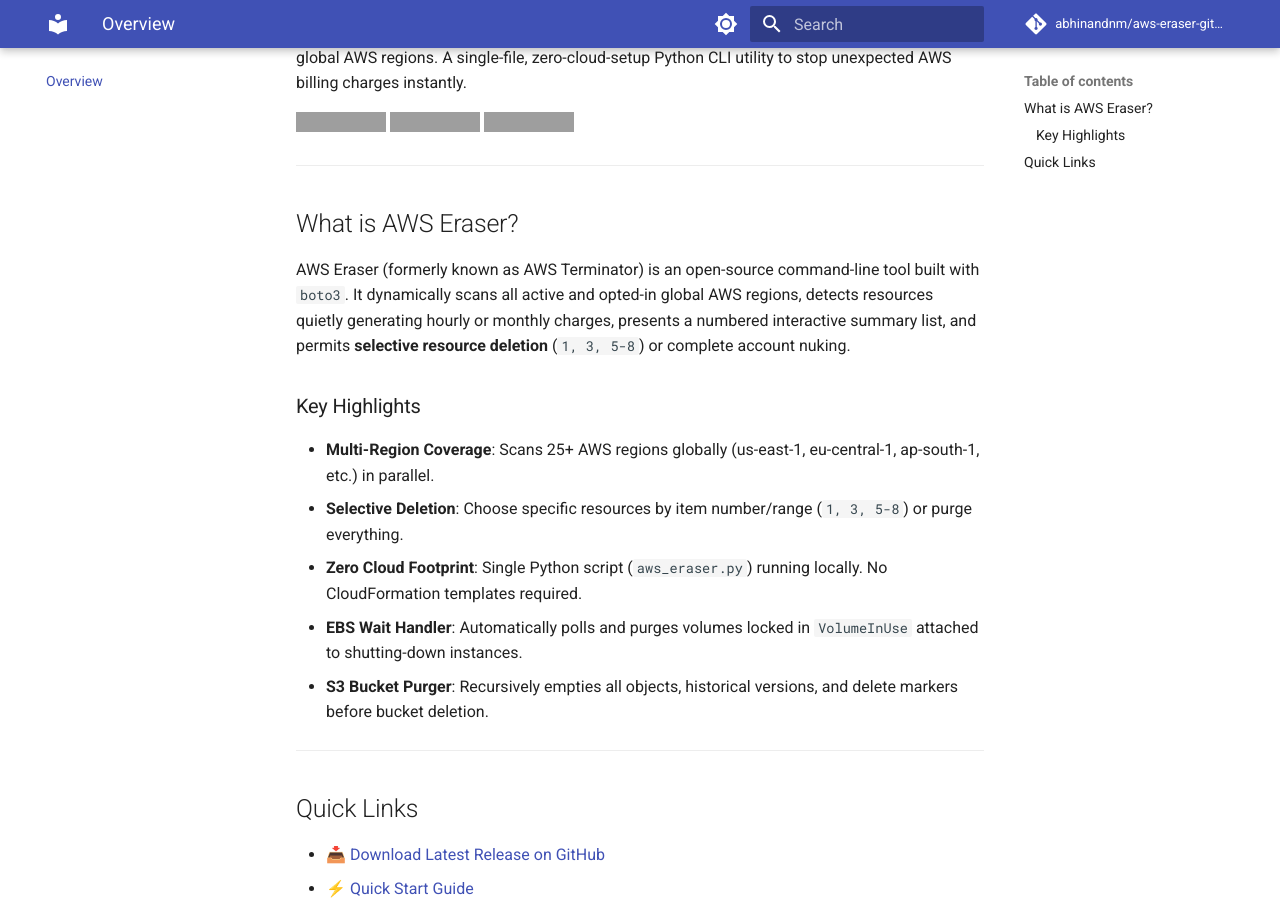
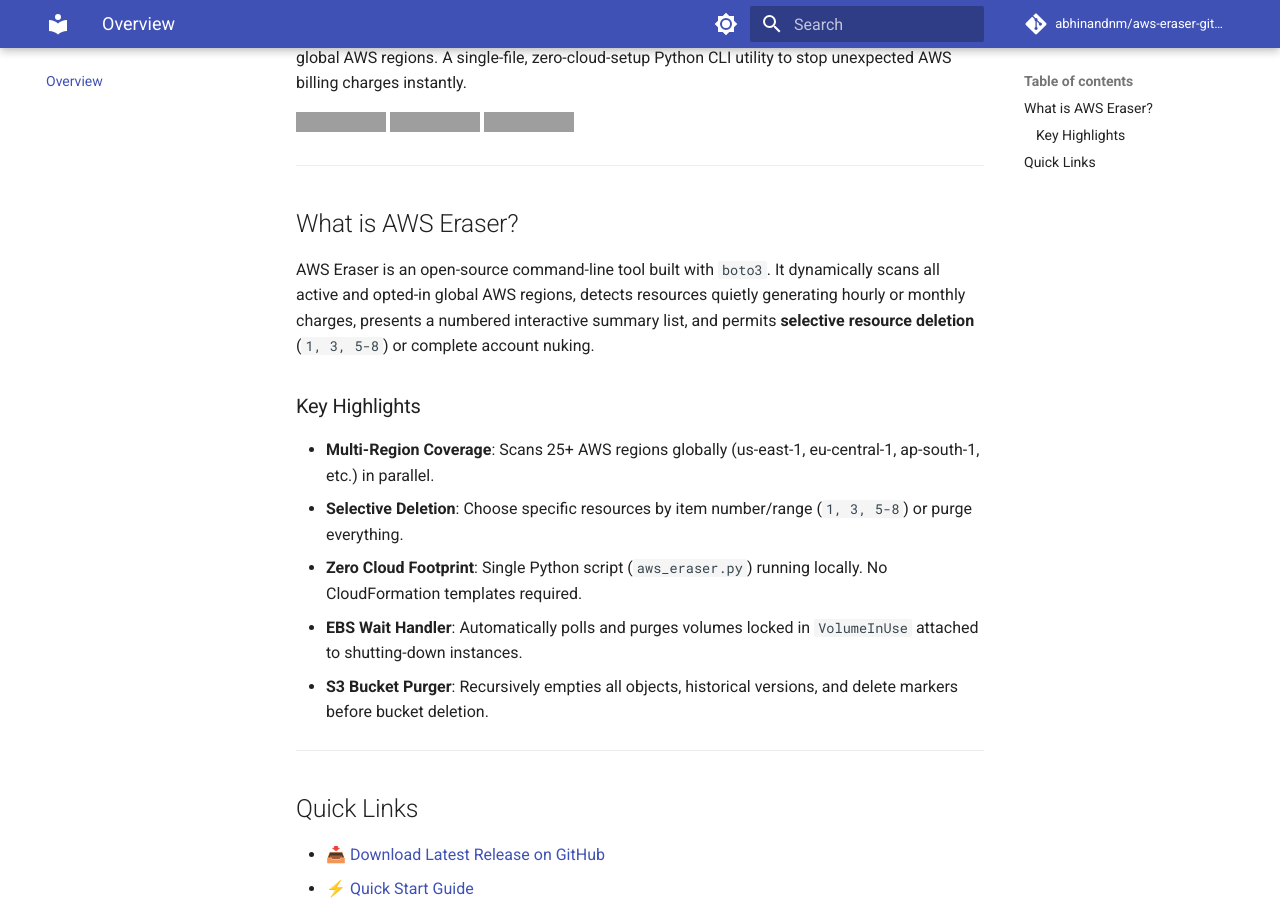
Before and after one commit to abhinandnm/aws-eraser-gitpage, an MkDocs documentation site: the page built from docs/index.md, in a window 1280 px wide and 900 px high, scrolled down 353 px. Built offline with MkDocs 1.6.1 and Material for MkDocs 9.7.7, drawn with Linux system fonts in a browser that asks for light colours; comment, search, counter and statistics services are not loaded; grey boxes are pictures that could not be loaded.

Commit message:
Remove former name references

```diff
--- a/docs/index.md
+++ b/docs/index.md
@@ -13,7 +13,7 @@
 
 ## What is AWS Eraser?
 
-AWS Eraser (formerly known as AWS Terminator) is an open-source command-line tool built with `boto3`. It dynamically scans all active and opted-in global AWS regions, detects resources quietly generating hourly or monthly charges, presents a numbered interactive summary list, and permits **selective resource deletion** (`1, 3, 5-8`) or complete account nuking.
+AWS Eraser is an open-source command-line tool built with `boto3`. It dynamically scans all active and opted-in global AWS regions, detects resources quietly generating hourly or monthly charges, presents a numbered interactive summary list, and permits **selective resource deletion** (`1, 3, 5-8`) or complete account nuking.
 
 ### Key Highlights
 
--- a/index.html
+++ b/index.html
@@ -7,7 +7,7 @@
     <!-- Primary SEO Title & Meta -->
     <title>AWS Eraser 🧹 — Fastest AWS Billing Resource Cleaner & Account Eraser</title>
     <meta name="description" content="The fastest zero-cloud-setup Python CLI tool to scan, audit, and wipe active billing resources across all 25+ AWS regions instantly. Stop unexpected AWS charges today.">
-    <meta name="keywords" content="AWS Eraser, AWS Terminator, AWS nuke, clear AWS account, delete AWS resources, stop AWS billing, boto3 script, AWS cleanup tool, delete EC2 instances, purge S3 buckets, delete NAT gateways, AWS cost explorer fix">
+    <meta name="keywords" content="AWS Eraser, AWS nuke, clear AWS account, delete AWS resources, stop AWS billing, boto3 script, AWS cleanup tool, delete EC2 instances, purge S3 buckets, delete NAT gateways, AWS cost explorer fix">
     <meta name="author" content="Abhinandan (abhinandnm)">
     <meta name="robots" content="index, follow, max-image-preview:large, max-snippet:-1, max-video-preview:-1">
     <link rel="canonical" href="https://aws-eraser.vercel.app/">
```
